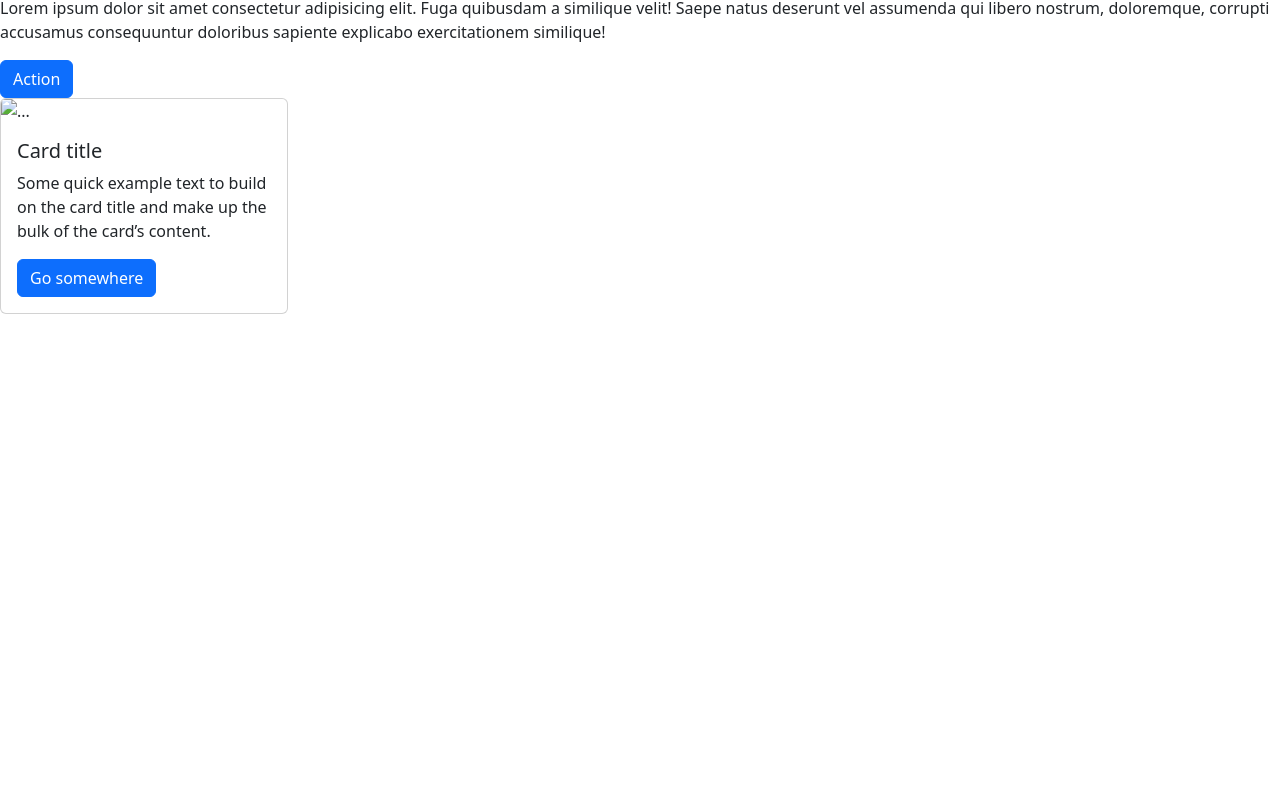
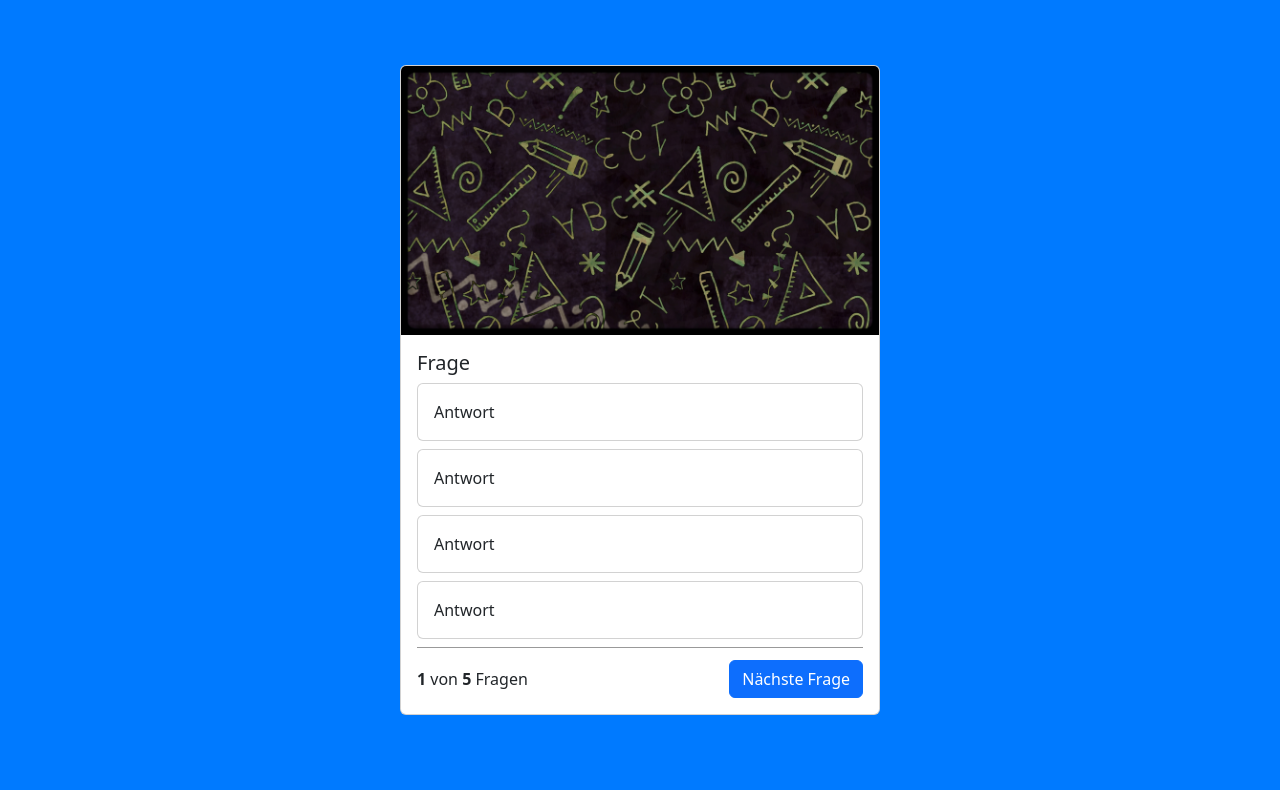
Before and after one commit to kristinastarovoit/quizapp, a website: page index.html in a window 1280 px wide. Shown: the part 60-850 px from the top of the page. Before the commit the page ends 800 px from the top, so only its background shows below. Drawn offline with nearby package versions, Linux system fonts and the light colour scheme.

Commit message:
styling cards and button

```diff
--- a/index.html
+++ b/index.html
@@ -5,22 +5,58 @@
     <meta charset="UTF-8">
     <meta name="viewport" content="width=device-width, initial-scale=1.0">
     <title>QuizApp</title>
-    <link rel="stylesheet" href="node_modules/bootstrap/dist/css/bootstrap.min.css">
+    <!-- <link rel="stylesheet" href="node_modules/bootstrap/dist/css/bootstrap.min.css"> lädt alle bootstrap dateien, große Ladezeit -->
+    <link rel="stylesheet" href="style.css">
+    <script src="script.js"></script>
+    <!-- bootstrap files > lädt nur bestimmte (benötigte) dateien, spart ladezeit -->
+    <link href="https://cdn.jsdelivr.net/npm/bootstrap@5.3.8/dist/css/bootstrap.min.css" rel="stylesheet"
+        integrity="sha384-sRIl4kxILFvY47J16cr9ZwB07vP4J8+LH7qKQnuqkuIAvNWLzeN8tE5YBujZqJLB" crossorigin="anonymous">
+    <script src="https://cdn.jsdelivr.net/npm/@popperjs/core@2.11.8/dist/umd/popper.min.js"
+        integrity="sha384-I7E8VVD/ismYTF4hNIPjVp/Zjvgyol6VFvRkX/vR+Vc4jQkC+hVqc2pM8ODewa9r"
+        crossorigin="anonymous"></script>
+    <script src="https://cdn.jsdelivr.net/npm/bootstrap@5.3.8/dist/js/bootstrap.min.js"
+        integrity="sha384-G/EV+4j2dNv+tEPo3++6LCgdCROaejBqfUeNjuKAiuXbjrxilcCdDz6ZAVfHWe1Y"
+        crossorigin="anonymous"></script>
+    <script src="https://cdn.jsdelivr.net/npm/bootstrap@5.3.8/dist/js/bootstrap.bundle.min.js"
+        integrity="sha384-FKyoEForCGlyvwx9Hj09JcYn3nv7wiPVlz7YYwJrWVcXK/BmnVDxM+D2scQbITxI"
+        crossorigin="anonymous"></script>
 </head>
 
 <body>
-    <h1>Hallo Welt!</h1>
-    <p>Lorem ipsum dolor sit amet consectetur adipisicing elit. Fuga quibusdam a similique velit! Saepe natus deserunt
-        vel assumenda qui libero nostrum, doloremque, corrupti accusamus consequuntur doloribus sapiente explicabo
-        exercitationem similique!</p>
-    <button class="btn btn-primary">Action</button>
-    <div class="card" style="width: 18rem;">
-        <img src="..." class="card-img-top" alt="...">
-        <div class="card-body">
-            <h5 class="card-title">Card title</h5>
-            <p class="card-text">Some quick example text to build on the card title and make up the bulk of the card’s
-                content.</p>
-            <a href="#" class="btn btn-primary">Go somewhere</a>
+    <nav class="navbar bg-body-tertiary">
+        <div class="container-fluid">
+            <span class="navbar-brand mb-0 h1">QuizApp</span>
+        </div>
+    </nav>
+    <div class="container">
+        <div class="card quiz-card">
+            <img src="img/quiz.jpg" class="card-img-top">
+            <div class="card-body">
+                <h5 class="card-title">Frage</h5>
+
+                <div class="card mb-2">
+                    <div class="card-body">
+                        Antwort </div>
+                </div>
+                <div class="card mb-2">
+                    <div class="card-body">
+                        Antwort </div>
+                </div>
+                <div class="card mb-2">
+                    <div class="card-body">
+                        Antwort </div>
+                </div>
+                <div class="card mb-2">
+                    <div class="card-body">
+                        Antwort </div>
+                </div>
+
+                <div class="question-footer">
+                    <span><b>1</b> von <b>5</b> Fragen</span>
+                    <button class="btn btn-primary">Nächste Frage</button>
+                </div>
+
+            </div>
         </div>
     </div>
 </body>
--- a/style.css
+++ b/style.css
@@ -0,0 +1,23 @@
+body {
+        background-color: #007aff !important;
+}
+
+.container {
+    display: flex;
+    justify-content: center;
+    align-items: center;
+    background-color: #007aff !important;
+    min-height: 100vh;
+}
+
+.quiz-card {
+    width: 30rem;
+}
+
+.question-footer {
+    display: flex;
+    justify-content: space-between;
+    border-top: 1px solid rgb(0,0,0,0.4);
+    align-items: center;
+    padding-top: 12px;
+}
```
Also changed, not shown: img/quiz.jpg (added).
